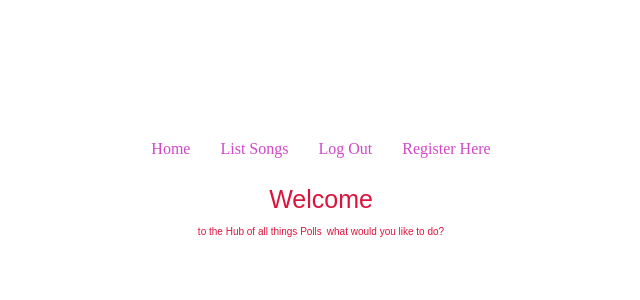
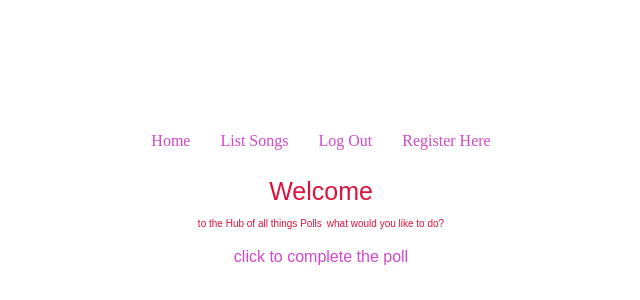
Before and after one commit to Pytormal/PYT-Studio, a React (Create React App) app: page /Polls-hub in a window 1280 px wide. Shown: the part 220-520 px from the top of the page, without its empty margins (319-959 px from the left). Built offline with nearby package versions, Linux system fonts and the light colour scheme.

Commit message:
added a link to polls

```diff
--- a/src/components/PollHome.js
+++ b/src/components/PollHome.js
@@ -1,5 +1,5 @@
 import React from "react";
-import { Route, Switch } from "react-router-dom";
+import { Route, Switch, Link } from "react-router-dom";
 
 import PollsForm from "./Polls/PollsForm";
 
@@ -24,7 +24,9 @@ class PollHome extends React.Component {
                 <p className="home-p">
                   to the Hub of all things Polls
                   <span> what would you like to do?</span>
+
                 </p>
+                <Link to='/Polls-hub/Polls'>click to complete the poll</Link>
               </Route>
             </Switch>
           </section>
```
